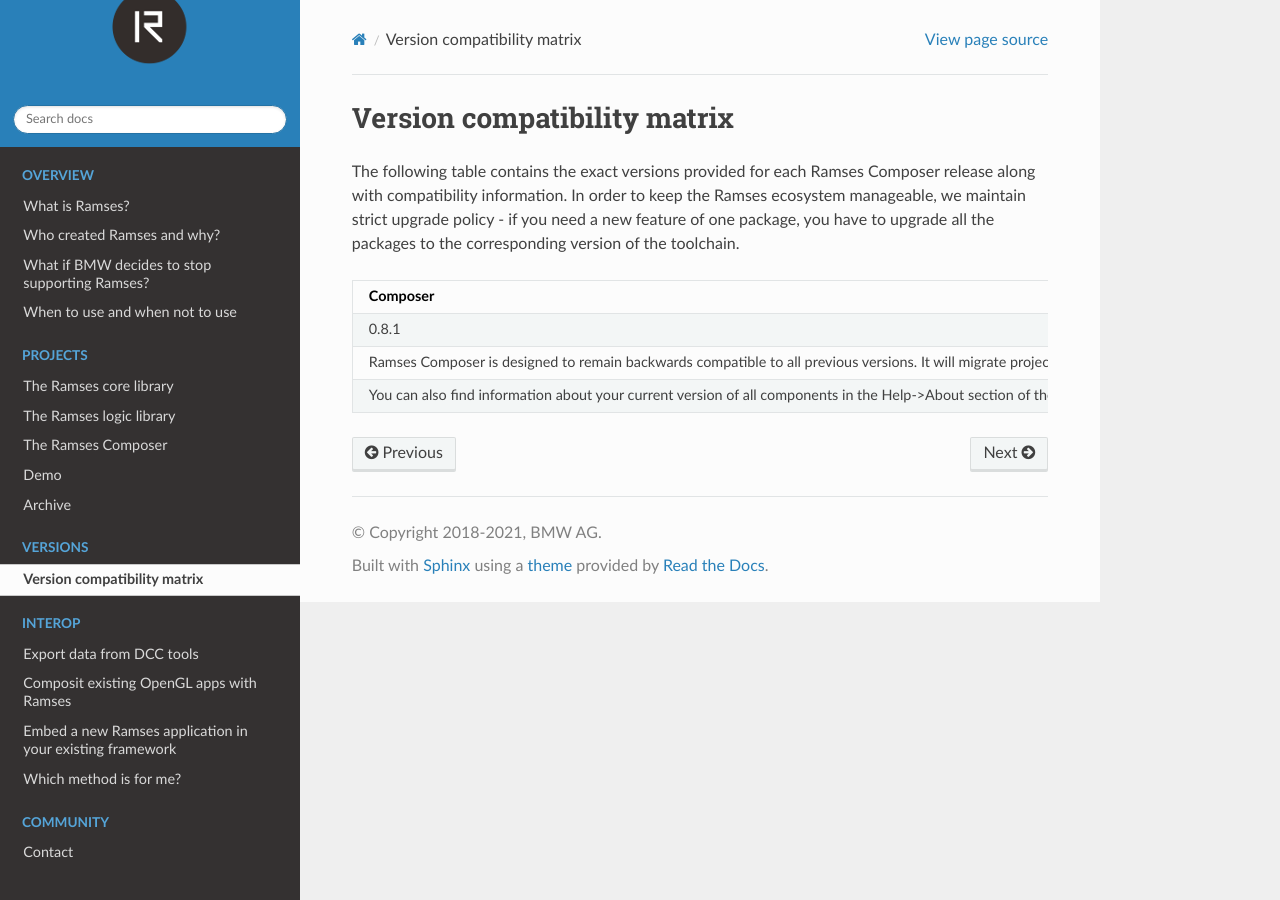
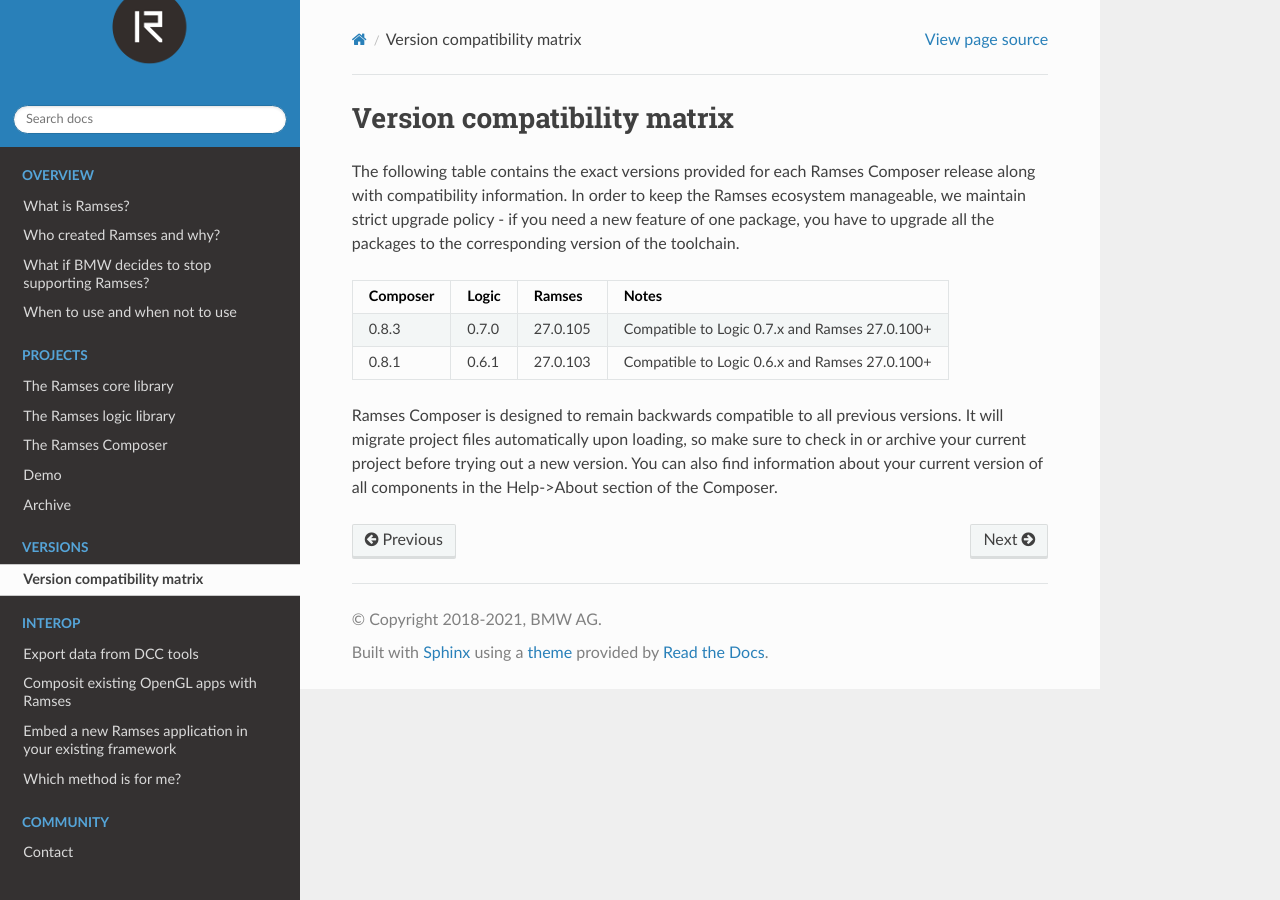
Before and after one commit to COVESA/ramses-sdk, a Sphinx documentation site: the page built from doc/versions.md, in a window 1280 px wide. Built offline with Sphinx 7.4.7 and the Read the Docs theme 2.0.0, drawn with Linux system fonts in a browser that asks for light colours.

Commit message:
Add composer 0.8.3 to the versions list

```diff
--- a/doc/versions.md
+++ b/doc/versions.md
@@ -7,6 +7,8 @@
 
 |Composer |Logic    | Ramses        | Notes                                             |
 |---------|---------|---------------|---------------------------------------------------|
+|0.8.3    |0.7.0    | 27.0.105      | Compatible to Logic 0.7.x and Ramses 27.0.100+    |
 |0.8.1    |0.6.1    | 27.0.103      | Compatible to Logic 0.6.x and Ramses 27.0.100+    |
+
 Ramses Composer is designed to remain backwards compatible to all previous versions. It will migrate project files automatically upon loading, so make sure to check in or archive your current project before trying out a new version.
 You can also find information about your current version of all components in the Help->About section of the Composer.
```
